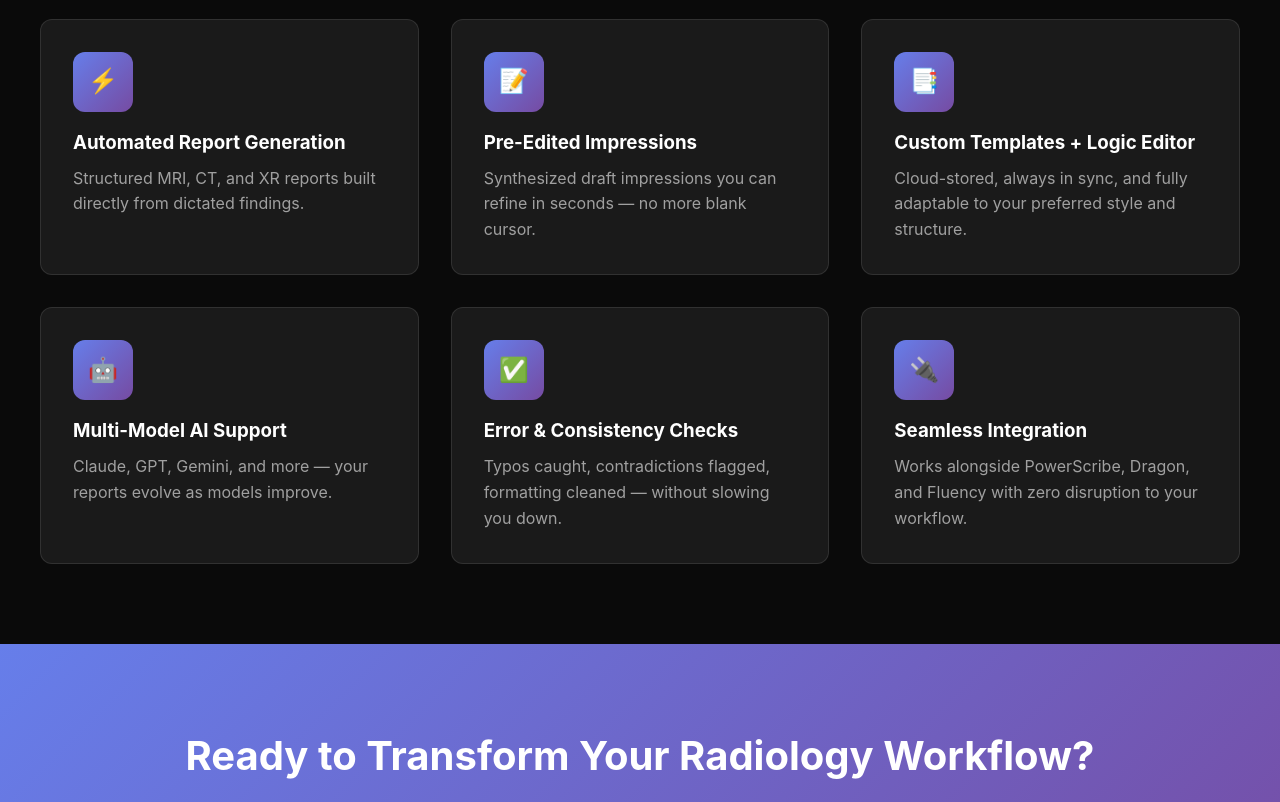
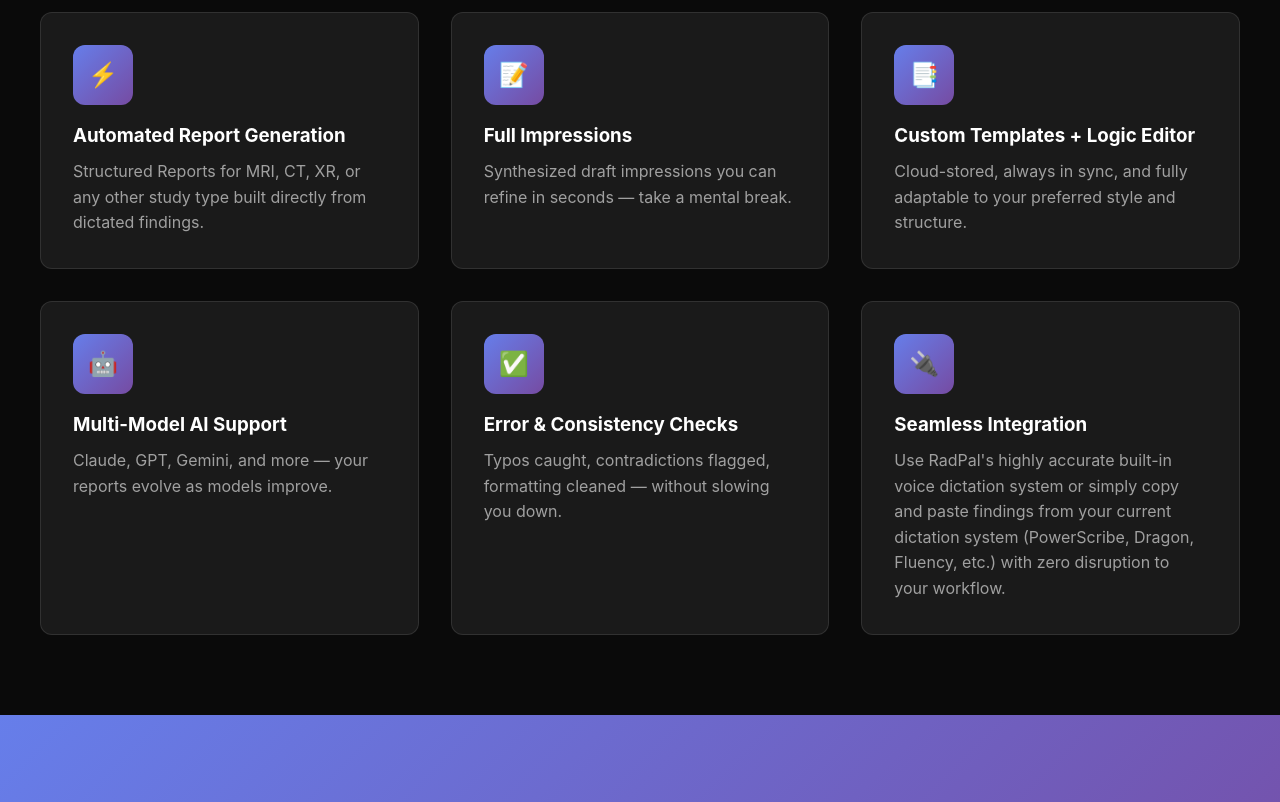
Before and after one commit to ssj4vinh/website, a plain HTML site: page index.html in a window 1280 px wide. Shown: the part 1340-2142 px from the top of the page. Drawn offline with Linux system fonts and the light colour scheme.

Commit message:
Update index.html

```diff
--- a/index.html
+++ b/index.html
@@ -1,4 +1,4 @@
-<!DOCTYPE html>
+a<!DOCTYPE html>
 <html lang="en">
 <head>
     <meta charset="UTF-8">
@@ -552,7 +552,7 @@
             <div class="hero-text">
                 <h1>Because your expertise should go into interpretation — not busywork.</h1>
                 <p>
-                    RadPal organizes your dictation into the right template sections and prepares a pre-edited impression that you can refine in seconds.
+                    RadPal organizes your dictation into the right template sections and geneartes a full impression in seconds.
                     Less time wrangling words, more time focusing on the read.
                 </p>
                 <div class="hero-buttons">
@@ -601,12 +601,12 @@
                 <div class="feature-card">
                     <div class="feature-icon">⚡</div>
                     <h3>Automated Report Generation</h3>
-                    <p>Structured MRI, CT, and XR reports built directly from dictated findings.</p>
+                    <p>Structured Reports for MRI, CT, XR, or any other study type built directly from dictated findings.</p>
                 </div>
                 <div class="feature-card">
                     <div class="feature-icon">📝</div>
-                    <h3>Pre-Edited Impressions</h3>
-                    <p>Synthesized draft impressions you can refine in seconds — no more blank cursor.</p>
+                    <h3>Full Impressions</h3>
+                    <p>Synthesized draft impressions you can refine in seconds — take a mental break.</p>
                 </div>
                 <div class="feature-card">
                     <div class="feature-icon">📑</div>
@@ -626,7 +626,7 @@
                 <div class="feature-card">
                     <div class="feature-icon">🔌</div>
                     <h3>Seamless Integration</h3>
-                    <p>Works alongside PowerScribe, Dragon, and Fluency with zero disruption to your workflow.</p>
+                    <p>Use RadPal's highly accurate built-in voice dictation system or simply copy and paste findings from your current dictation system (PowerScribe, Dragon, Fluency, etc.) with zero disruption to your workflow.</p>
                 </div>
             </div>
         </div>
```
